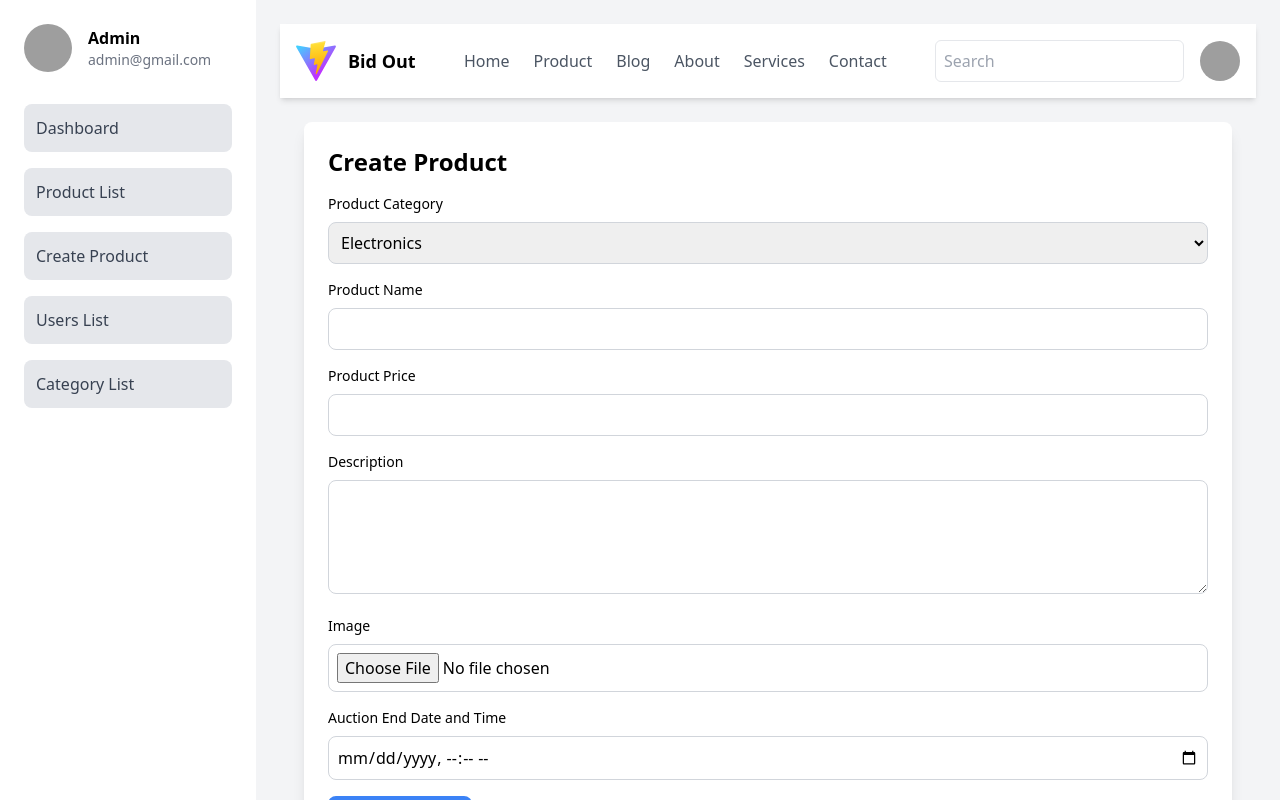
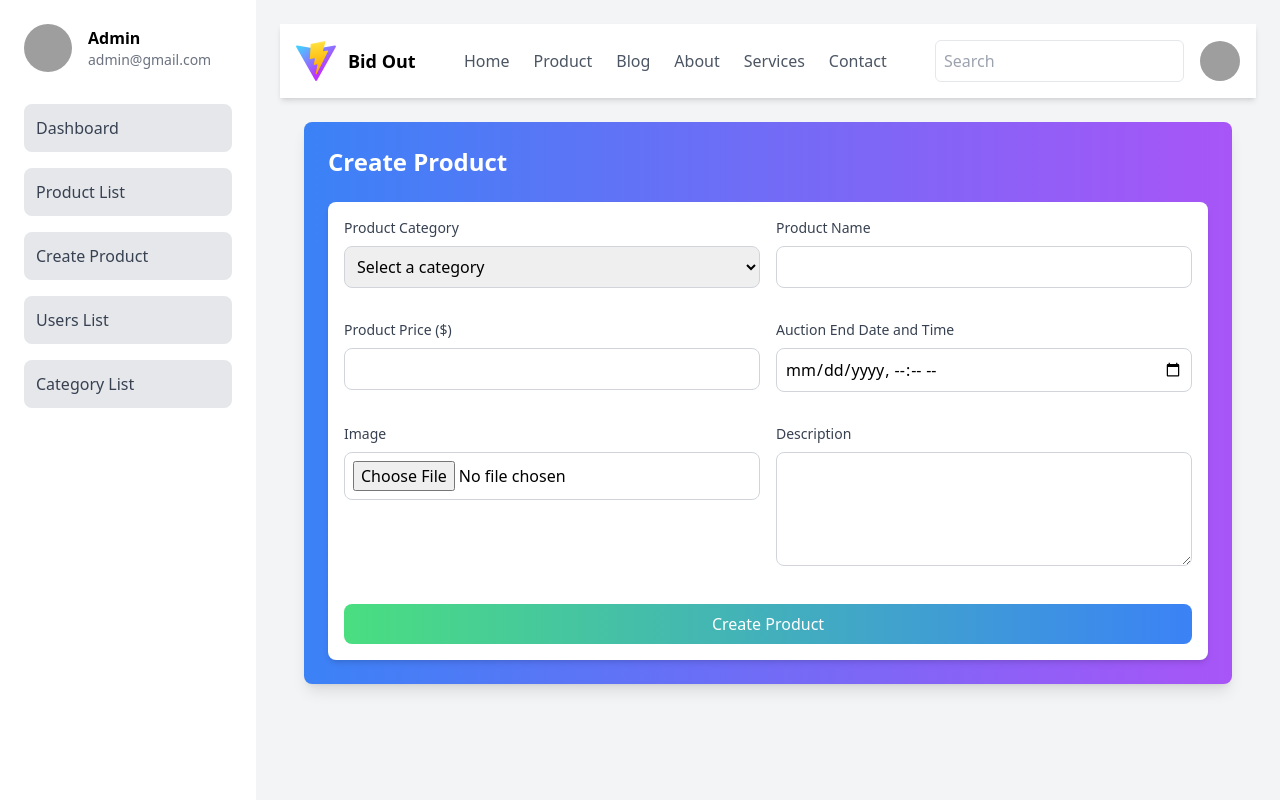
Before and after one commit to KavinduPramod/bidding_system, a React (Vite) app: page /layout/create-product in a window 1280 px wide. Built offline with nearby package versions, Linux system fonts and the light colour scheme; grey boxes are pictures that could not be loaded.

Commit message:
Enhance layout and user interaction in various components with action buttons

```diff
--- a/src/layout/Layout.jsx
+++ b/src/layout/Layout.jsx
@@ -7,13 +7,14 @@ const Layout = () => {
   return (
 <div className="h-screen w-full flex overflow-hidden">
   <SideBar />
-      <div className="flex-1 p-6 bg-gray-100">
+  <div className="flex-1 p-6 bg-gray-100 overflow-auto">
     <TopNavBar />
     <div className="p-6">
       <Outlet />
     </div>
   </div>
 </div>
+
   );
 };
 
--- a/src/pages/Categories.jsx
+++ b/src/pages/Categories.jsx
@@ -10,24 +10,44 @@ function Categories() {
     // Add more categories as needed
   ];
 
+  /**
+   * Handles previewing a category.
+   * @param {number} id The ID of the category to preview.
+   */
   const handlePreview = (id) => {
     // Preview logic here
     console.log(`Preview category with id: ${id}`);
   };
 
+  /**
+   * Handles editing a category.
+   * @param {number} id The ID of the category to edit.
+   */
   const handleEdit = (id) => {
     // Edit logic here
     console.log(`Edit category with id: ${id}`);
   };
 
+  /**
+   * Handles deleting a category.
+   * @param {number} id The ID of the category to delete.
+   */
   const handleDelete = (id) => {
     // Delete logic here
     console.log(`Delete category with id: ${id}`);
   };
 
   return (
-    <div className="p-6 bg-white rounded-lg shadow-lg">
+    <div className="relative p-6 bg-white rounded-lg shadow-lg">
       <h2 className="text-2xl font-bold mb-4">Category Lists</h2>
+      <button
+        className="absolute top-6 right-6 bg-blue-600 text-white px-4 py-2 rounded-lg hover:bg-blue-700 transition duration-300"
+        onClick={() => {
+          /* Add your create category logic here */
+        }}
+      >
+        Create Category
+      </button>
         <table className="min-w-full table-auto">
             <thead className="bg-gray-200">
             <tr>
@@ -47,14 +67,14 @@ function Categories() {
                 <td className="border px-4 py-2">{category.date}</td>
                 <td className="border px-4 py-2 flex justify-center">
                     <button
-                  className="bg-yellow-500 text-white px-4 py-2 rounded-lg mr-2 hover:bg-yellow-600 flex items-center"
+                    className="bg-green-500 text-white px-4 py-2 rounded-lg mr-2 hover:bg-green-600"
                     onClick={() => handlePreview(category.id)}
                     >
                     <FaEye className="mr-1" />
 
                     </button>
                     <button
-                  className="bg-blue-500 text-white px-4 py-2 rounded-lg mr-2 hover:bg-blue-600 flex items-center"
+                    className="bg-blue-500 text-white px-4 py-2 rounded-lg mr-2 hover:bg-blue-600"
                     onClick={() => handleEdit(category.id)}
                     >
                     <FaEdit className="mr-1" />
--- a/src/pages/Createproduct.jsx
+++ b/src/pages/Createproduct.jsx
@@ -1,13 +1,12 @@
 import React, { useState } from 'react';
 
-function Createproduct() {
-
-  const [productName, setProductName] =useState('');
-  const [productPrice, setProductPrice] =useState('');
-  const [description, setDescription] =useState('');
-  const [image, setImage] =useState('');
-  const [category, setCategory] =useState('');
-  const [auctionEndDate, setAuctionEndDate] =useState('');
+function CreateProduct() {
+  const [productName, setProductName] = useState('');
+  const [productPrice, setProductPrice] = useState('');
+  const [description, setDescription] = useState('');
+  const [image, setImage] = useState('');
+  const [category, setCategory] = useState('');
+  const [auctionEndDate, setAuctionEndDate] = useState('');
 
   const handleSubmit = (e) => {
     e.preventDefault();
@@ -21,18 +20,22 @@ function Createproduct() {
     });
   };
 
-
   return (
-  <div className="p-6 bg-white rounded-lg shadow-lg">
-  <h2 className="text-2xl font-bold mb-4">Create Product</h2>
-  <form onSubmit={handleSubmit}>
+    <div className="p-6 bg-gradient-to-r from-blue-500 to-purple-500 rounded-lg shadow-lg h-full">
+      <h2 className="text-2xl font-bold text-white mb-6 text-start">Create Product</h2>
+      <form
+        onSubmit={handleSubmit}
+        className="bg-white rounded-lg p-4 shadow-md grid grid-cols-1 md:grid-cols-2 gap-4 max-h-[80vh] overflow-auto"
+      >
         <div className="mb-4">
-      <label className="block text-sm font-medium mb-2">Product Category</label>
+          <label className="block text-sm font-medium text-gray-700 mb-2">Product Category</label>
           <select
             value={category}
             onChange={(e) => setCategory(e.target.value)}
-        className="border border-gray-300 rounded-lg p-2 w-full"
+            className="border border-gray-300 rounded-lg p-2 w-full focus:outline-none focus:ring-2 focus:ring-blue-400"
+            required
           >
+            <option value="" disabled>Select a category</option>
             <option value="electronics">Electronics</option>
             <option value="clothing">Clothing</option>
             <option value="home">Home</option>
@@ -41,63 +44,65 @@ return (
         </div>
 
         <div className="mb-4">
-      <label className="block text-sm font-medium mb-2">Product Name</label>
+          <label className="block text-sm font-medium text-gray-700 mb-2">Product Name</label>
           <input
             type="text"
             value={productName}
             onChange={(e) => setProductName(e.target.value)}
-        className="border border-gray-300 rounded-lg p-2 w-full"
+            className="border border-gray-300 rounded-lg p-2 w-full focus:outline-none focus:ring-2 focus:ring-blue-400"
             required
           />
         </div>
 
         <div className="mb-4">
-      <label className="block text-sm font-medium mb-2">Product Price</label>
+          <label className="block text-sm font-medium text-gray-700 mb-2">Product Price ($)</label>
           <input
             type="number"
             value={productPrice}
             onChange={(e) => setProductPrice(e.target.value)}
-        className="border border-gray-300 rounded-lg p-2 w-full"
+            className="border border-gray-300 rounded-lg p-2 w-full focus:outline-none focus:ring-2 focus:ring-blue-400"
             required
           />
         </div>
 
         <div className="mb-4">
-      <label className="block text-sm font-medium mb-2">Description</label>
-      <textarea
-        value={description}
-        onChange={(e) => setDescription(e.target.value)}
-        className="border border-gray-300 rounded-lg p-2 w-full"
-        rows="4"
+          <label className="block text-sm font-medium text-gray-700 mb-2">Auction End Date and Time</label>
+          <input
+            type="datetime-local"
+            value={auctionEndDate}
+            onChange={(e) => setAuctionEndDate(e.target.value)}
+            className="border border-gray-300 rounded-lg p-2 w-full focus:outline-none focus:ring-2 focus:ring-blue-400"
             required
           />
         </div>
 
+        {/* Image Input */}
         <div className="mb-4">
-      <label className="block text-sm font-medium mb-2">Image</label>
+          <label className="block text-sm font-medium text-gray-700 mb-2">Image</label>
           <input
             type="file"
             onChange={(e) => setImage(e.target.files[0])}
-        className="border border-gray-300 rounded-lg p-2 w-full"
+            className="border border-gray-300 rounded-lg p-2 w-full focus:outline-none focus:ring-2 focus:ring-blue-400"
             accept="image/*"
             required
           />
         </div>
 
-    <div className="mb-4">
-      <label className="block text-sm font-medium mb-2">Auction End Date and Time</label>
-      <input
-        type="datetime-local"
-        value={auctionEndDate}
-        onChange={(e) => setAuctionEndDate(e.target.value)}
-        className="border border-gray-300 rounded-lg p-2 w-full"
+        {/* Description next to Image Input */}
+        <div className="mb-4 col-span-1 md:col-span-1">
+          <label className="block text-sm font-medium text-gray-700 mb-2">Description</label>
+          <textarea
+            value={description}
+            onChange={(e) => setDescription(e.target.value)}
+            className="border border-gray-300 rounded-lg p-2 w-full focus:outline-none focus:ring-2 focus:ring-blue-400"
+            rows="4"
             required
           />
         </div>
 
         <button
           type="submit"
-      className="bg-blue-500 text-white px-4 py-2 rounded-lg hover:bg-blue-600"
+          className="bg-gradient-to-r from-green-400 to-blue-500 text-white px-4 py-2 rounded-lg hover:from-green-500 hover:to-blue-600 transition duration-300 col-span-2"
         >
           Create Product
         </button>
@@ -106,4 +111,4 @@ return (
   );
 }
 
-export default Createproduct;
+export default CreateProduct;
--- a/src/pages/UsersList.jsx
+++ b/src/pages/UsersList.jsx
@@ -1,4 +1,5 @@
 import React from "react";
+import { FaEye, FaEdit, FaTrash } from 'react-icons/fa';
 
 const UsersList = () => {
   const users = [
@@ -9,19 +10,44 @@ const UsersList = () => {
     // Add more users with their respective photo URLs
   ];
 
-  const handleUpdate = (id) => {
-    // Update logic here
-    console.log(`Update user with id: ${id}`);
+  /**
+   * Handles previewing a category.
+   * @param {number} id The ID of the category to preview.
+   */
+  const handlePreview = (id) => {
+    // Preview logic here
+    console.log(`Preview category with id: ${id}`);
   };
 
+  /**
+   * Handles editing a category.
+   * @param {number} id The ID of the category to edit.
+   */
+  const handleUpdate = (id) => {
+    // Edit logic here
+    console.log(`Edit category with id: ${id}`);
+  };
+
+  /**
+   * Handles deleting a category.
+   * @param {number} id The ID of the category to delete.
+   */
   const handleDelete = (id) => {
     // Delete logic here
-    console.log(`Delete user with id: ${id}`);
+    console.log(`Delete category with id: ${id}`);
   };
 
   return (
-    <div className="p-6 bg-white rounded-lg shadow-lg">
+    <div className="relative p-6 bg-white rounded-lg shadow-lg">
       <h2 className="text-2xl font-bold mb-4">User Lists</h2>
+      <button
+        className="absolute top-6 right-6 bg-blue-600 text-white px-4 py-2 rounded-lg hover:bg-blue-700 transition duration-300"
+        onClick={() => {
+          //you can call a function if needed
+        }}
+      >
+        Create User
+      </button>
       <table className="min-w-full table-auto">
         <thead className="bg-gray-200">
           <tr>
@@ -48,20 +74,21 @@ const UsersList = () => {
               <td className="border px-4 py-2">
               <button
                   className="bg-green-500 text-white px-4 py-2 rounded-lg mr-2 hover:bg-green-600"
+                  onClick={() => handlePreview(user.id)}
                 >
-                  View
+                  <FaEye className="mr-1" />
                 </button>
                 <button
                   className="bg-blue-500 text-white px-4 py-2 rounded-lg mr-2 hover:bg-blue-600"
                   onClick={() => handleUpdate(user.id)}
                 >
-                  Update
+                  <FaEdit className="mr-1" />
                 </button>
                 <button
                   className="bg-red-500 text-white px-4 py-2 rounded-lg hover:bg-red-600"
                   onClick={() => handleDelete(user.id)}
                 >
-                  Delete
+                  <FaTrash className="mr-1" />
                 </button>
               </td>
             </tr>
```
Also changed, not shown: src/pages/Allproductlist.jsx (+46 -12 lines). Lines whose indentation alone changed are shown as unchanged.
